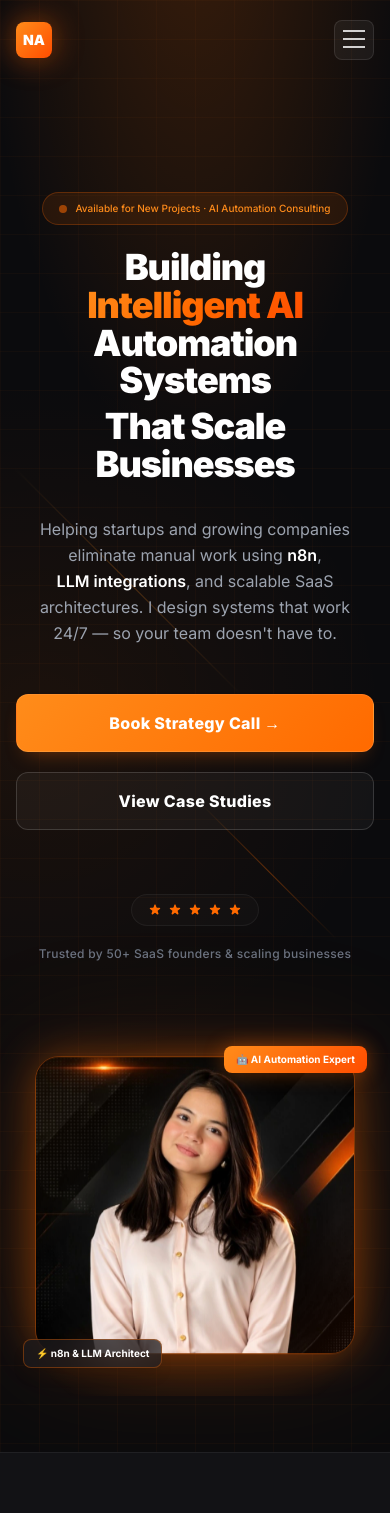
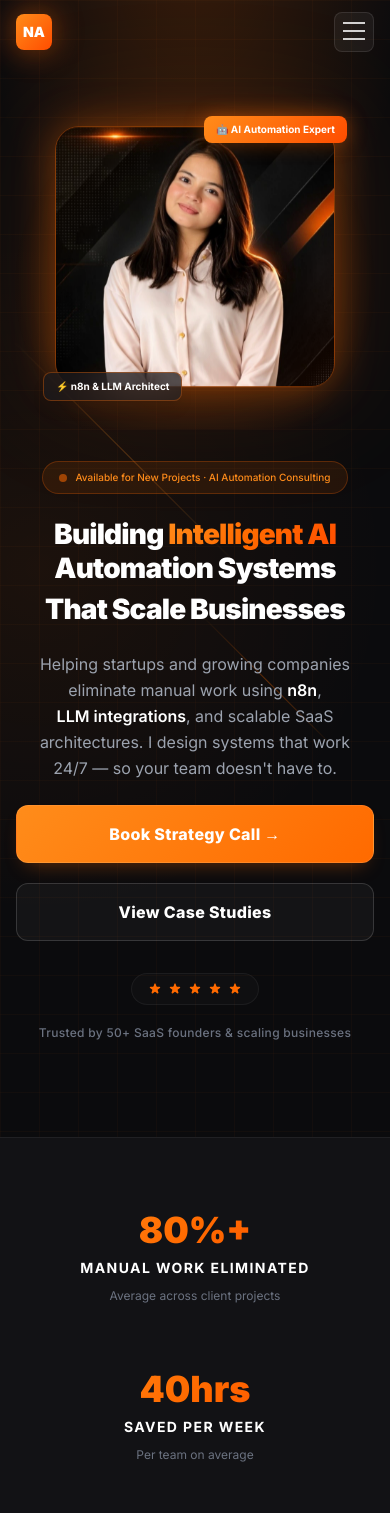
Before and after one commit to Noor-Ul-ain68/Noorulain.me, a Next.js app: page / in a window 390 px wide. Shown: the top 1513 px of the page. Built offline with nearby package versions, Linux system fonts and the light colour scheme.

Commit message:
Optimize mobile typography, spacing, and layout across all pages

```diff
--- a/src/app/about/page.tsx
+++ b/src/app/about/page.tsx
@@ -33,7 +33,7 @@ export default function AboutPage() {
                 <div className="container-custom relative z-10">
                     <div className="max-w-3xl flex flex-col items-center text-center lg:items-start lg:text-left">
                         <p className="section-label">About</p>
-                        <h1 className="mb-6">
+                        <h1 className="mb-6 text-[28px] xs:text-[32px] sm:text-5xl lg:text-7xl leading-[1.2] lg:leading-[1.1]">
                             The AI Automation Strategist{' '}
                             <span className="text-gradient-orange">Behind the Systems</span>
                         </h1>
@@ -116,7 +116,7 @@ export default function AboutPage() {
                     </div>
                     <div className="grid grid-cols-1 sm:grid-cols-2 lg:grid-cols-3 gap-6">
                         {expertise.map((item, i) => (
-                            <div key={i} className="card p-8 group overflow-hidden">
+                            <div key={i} className="card p-8 group">
                                 <div className="text-4xl mb-5 transition-transform group-hover:translate-x-2 duration-300">{item.icon}</div>
                                 <h3 className="mb-3">{item.title}</h3>
                                 <p className="text-sm sm:text-base leading-relaxed" style={{ color: '#9CA3AF' }}>{item.desc}</p>
--- a/src/app/blog/BlogNewsletter.tsx
+++ b/src/app/blog/BlogNewsletter.tsx
@@ -7,7 +7,7 @@ export default function BlogNewsletter() {
 
     return (
         <div
-            className="relative overflow-hidden rounded-2xl p-10 text-center"
+            className="relative rounded-2xl p-10 text-center"
             style={{ background: 'rgba(26,26,31,0.8)', border: '1px solid rgba(255,106,0,0.15)' }}
         >
             <div
--- a/src/app/blog/[slug]/page.tsx
+++ b/src/app/blog/[slug]/page.tsx
@@ -66,7 +66,7 @@ export default async function BlogPostPage({ params }: Props) {
                         </Link>
                     </div>
                     <span className="tag mb-5 inline-block">{post.category}</span>
-                    <h1 className="text-4xl lg:text-5xl font-black text-white mb-6 leading-tight">{post.title}</h1>
+                    <h1 className="text-[28px] xs:text-[32px] sm:text-5xl lg:text-7xl font-black text-white mb-6 leading-[1.2] lg:leading-[1.1]">{post.title}</h1>
                     <div className="flex flex-wrap items-center gap-5 text-sm" style={{ color: '#6B7280' }}>
                         <span className="flex items-center gap-2">
                             <div className="w-7 h-7 rounded-full flex items-center justify-center text-xs font-bold text-white" style={{ background: 'linear-gradient(135deg, #FF8C1A, #FF4D00)' }}>N</div>
@@ -101,7 +101,7 @@ export default async function BlogPostPage({ params }: Props) {
                             </div>
 
                             {/* Author CTA */}
-                            <div className="card p-8 mt-10 relative overflow-hidden">
+                            <div className="card p-8 mt-10 relative">
                                 <div className="absolute inset-0 pointer-events-none" style={{ background: 'radial-gradient(ellipse 80% 80% at 0% 100%, rgba(255,106,0,0.07) 0%, transparent 70%)' }} />
                                 <div className="relative z-10 flex flex-col sm:flex-row gap-6 items-start">
                                     <div className="w-14 h-14 rounded-xl shrink-0 flex items-center justify-center text-xl font-black text-white" style={{ background: 'linear-gradient(135deg, #FF8C1A, #FF4D00)' }}>NA</div>
--- a/src/app/blog/page.tsx
+++ b/src/app/blog/page.tsx
@@ -32,7 +32,7 @@ export default function BlogPage() {
                 <div className="absolute inset-0 gradient-radial-orange pointer-events-none" />
                 <div className="container-custom relative z-10 text-center max-w-3xl mx-auto">
                     <p className="section-label justify-center">Blog</p>
-                    <h1 className="text-5xl lg:text-6xl font-black text-white mb-6 leading-tight">
+                    <h1 className="text-[28px] xs:text-[32px] sm:text-5xl lg:text-7xl font-black text-white mb-6 leading-[1.2] lg:leading-[1.1]">
                         AI Automation{' '}
                         <span className="text-gradient-orange">Insights &amp; Strategies</span>
                     </h1>
--- a/src/app/case-studies/page.tsx
+++ b/src/app/case-studies/page.tsx
@@ -19,7 +19,7 @@ export default function CaseStudiesPage() {
                 <div className="container-custom relative z-10 text-center">
                     <div className="max-w-3xl mx-auto">
                         <p className="section-label justify-center">Case Studies</p>
-                        <h1 className="mb-6">
+                        <h1 className="mb-6 text-[28px] xs:text-[32px] sm:text-5xl lg:text-7xl leading-[1.2] lg:leading-[1.1]">
                             Real Businesses.{' '}
                             <span className="text-gradient-orange">Real Results.</span>
                         </h1>
--- a/src/app/contact/ContactClient.tsx
+++ b/src/app/contact/ContactClient.tsx
@@ -34,7 +34,7 @@ export default function ContactClient() {
                 <div className="container-custom relative z-10 text-center">
                     <div className="max-w-3xl mx-auto">
                         <p className="section-label justify-center">Contact</p>
-                        <h1 className="mb-6">
+                        <h1 className="mb-6 text-[28px] xs:text-[32px] sm:text-5xl lg:text-7xl leading-[1.2] lg:leading-[1.1]">
                             Let&apos;s Build Something{' '}
                             <span className="text-gradient-orange">Intelligent</span>
                         </h1>
@@ -192,7 +192,7 @@ export default function ContactClient() {
                         {/* Sidebar */}
                         <div className="lg:col-span-2 space-y-6">
                             {/* Book Call */}
-                            <div className="card p-7 relative overflow-hidden">
+                            <div className="card p-7 relative">
                                 <div
                                     className="absolute inset-0 pointer-events-none"
                                     style={{
--- a/src/app/globals.css
+++ b/src/app/globals.css
@@ -36,34 +36,56 @@
     overflow-x: hidden;
     width: 100%;
     position: relative;
+    /* PREVENT WORD BREAK ISSUES */
+    overflow-wrap: break-word;
+    word-wrap: break-word;
+    word-break: normal;
+    line-break: relaxed;
   }
 
   /* TYPOGRAPHY SCALING */
   h1 {
-    font-size: clamp(2.25rem, 7vw, 4.5rem);
-    line-height: 1.05;
+    /* Mobile: ~32px (2rem), Desktop: ~72px (4.5rem) */
+    font-size: clamp(2rem, 8vw, 4.5rem);
+    line-height: 1.2;
     font-weight: 950;
     letter-spacing: -0.03em;
   }
 
   h2 {
-    font-size: clamp(1.85rem, 5vw, 3.5rem);
-    line-height: 1.1;
+    /* Mobile: ~28px (1.75rem), Desktop: ~56px (3.5rem) */
+    font-size: clamp(1.75rem, 6vw, 3.5rem);
+    line-height: 1.25;
     font-weight: 900;
     letter-spacing: -0.02em;
   }
 
   h3 {
-    font-size: clamp(1.4rem, 3.5vw, 2rem);
-    line-height: 1.2;
+    /* Mobile: ~24px (1.5rem), Desktop: ~32px (2rem) */
+    font-size: clamp(1.5rem, 4vw, 2rem);
+    line-height: 1.3;
     font-weight: 800;
     letter-spacing: -0.01em;
   }
 
   p {
     font-size: 1rem;
-    line-height: 1.7;
+    /* 16px */
+    line-height: 1.75;
     color: var(--text-muted);
+  }
+
+  /* PREVENT TEXT CLIPPING */
+  h1,
+  h2,
+  h3,
+  h4,
+  h5,
+  h6,
+  p,
+  span {
+    overflow: visible;
+    height: auto;
   }
 
   ::selection {
@@ -238,13 +260,13 @@
 
   /* SECTION PADDING - Responsive Standard */
   .section-pad {
-    padding-top: 64px;
-    padding-bottom: 64px;
+    padding-top: 80px;
+    padding-bottom: 80px;
   }
 
   .section-pad-sm {
-    padding-top: 40px;
-    padding-bottom: 40px;
+    padding-top: 56px;
+    padding-bottom: 56px;
   }
 
   @media (min-width: 768px) {
--- a/src/app/page.tsx
+++ b/src/app/page.tsx
@@ -29,7 +29,7 @@ export default function HomePage() {
       {/* ═══════════════════════════════════════
           HERO SECTION — Two Column Layout
       ═══════════════════════════════════════ */}
-      <section className="relative min-h-screen flex items-center pt-40 pb-24 lg:pt-56 lg:pb-32 overflow-hidden tech-grid text-balance">
+      <section className="relative min-h-screen flex items-center pt-32 pb-24 lg:pt-56 lg:pb-32 overflow-hidden tech-grid text-balance">
 
         {/* Background ambient glows */}
         <div className="absolute inset-0 gradient-radial-orange pointer-events-none" />
@@ -49,71 +49,11 @@ export default function HomePage() {
         </div>
 
         <div className="container-custom relative z-10 w-full">
-          <div className="grid grid-cols-1 lg:grid-cols-2 gap-12 lg:gap-16 items-center">
+          <div className="grid grid-cols-1 lg:grid-cols-2 gap-8 lg:gap-16 items-center">
 
-            {/* ── LEFT: Headline + CTAs ── */}
-            <div className="flex flex-col items-center lg:items-start text-center lg:text-left pt-8 lg:pt-0">
-              {/* Status badge */}
-              <div
-                className="inline-flex items-center gap-2 mb-6 px-4 py-2 rounded-full text-[10px] xs:text-xs sm:text-sm font-medium animate-fade-in-up"
-                style={{ background: 'rgba(255,106,0,0.1)', border: '1px solid rgba(255,106,0,0.25)', color: '#FF8C1A' }}
-              >
-                <span className="w-2 h-2 rounded-full animate-pulse" style={{ background: '#FF6A00' }} />
-                Available for New Projects · AI Automation Consulting
-              </div>
-
-              {/* H1 */}
-              <h1 className="mb-8 animate-fade-in-up delay-100 max-w-2xl">
-                Building{' '}
-                <span className="text-gradient-orange whitespace-nowrap">Intelligent AI</span>
-                <br className="hidden sm:block" />
-                <span className="block sm:inline"> Automation Systems</span>
-                <br className="hidden lg:block" />
-                <span className="block text-white mt-2 lg:mt-0">That Scale Businesses</span>
-              </h1>
-
-              <p
-                className="text-base sm:text-lg lg:text-xl leading-relaxed mb-12 max-w-xl animate-fade-in-up delay-200"
-                style={{ color: '#9CA3AF' }}
-              >
-                Helping startups and growing companies eliminate manual work using{' '}
-                <span className="text-white font-semibold">n8n</span>,{' '}
-                <span className="text-white font-semibold">LLM integrations</span>, and scalable SaaS
-                architectures. I design systems that work 24/7 — so your team doesn&apos;t have to.
-              </p>
-
-              <div className="flex flex-col sm:flex-row items-center gap-5 w-full sm:w-auto animate-fade-in-up delay-300">
-                <a
-                  href={SITE_CONFIG.calendly}
-                  target="_blank"
-                  rel="noopener noreferrer"
-                  className="btn-orange"
-                >
-                  <span>Book Strategy Call →</span>
-                </a>
-                <Link href="/case-studies" className="btn-ghost">
-                  View Case Studies
-                </Link>
-              </div>
-
-              {/* Social proof */}
-              <div className="mt-16 lg:mt-20 flex flex-col sm:flex-row items-center gap-5 animate-fade-in-up delay-400">
-                <div className="flex items-center gap-1.5 px-4 py-2 rounded-full border border-white/5 bg-white/2">
-                  {[...Array(5)].map((_, i) => (
-                    <svg key={i} className="w-3.5 h-3.5" style={{ color: '#FF6A00' }} fill="currentColor" viewBox="0 0 20 20">
-                      <path d="M9.049 2.927c.3-.921 1.603-.921 1.902 0l1.07 3.292a1 1 0 00.95.69h3.462c.969 0 1.371 1.24.588 1.81l-2.8 2.034a1 1 0 00-.364 1.118l1.07 3.292c.3.921-.755 1.688-1.54 1.118l-2.8-2.034a1 1 0 00-1.175 0l-2.8 2.034c-.784.57-1.838-.197-1.539-1.118l1.07-3.292a1 1 0 00-.364-1.118L2.98 8.72c-.783-.57-.38-1.81.588-1.81h3.461a1 1 0 00.951-.69l1.07-3.292z" />
-                    </svg>
-                  ))}
-                </div>
-                <span className="text-xs sm:text-sm font-medium tracking-wide" style={{ color: '#6B7280' }}>
-                  Trusted by 50+ SaaS founders & scaling businesses
-                </span>
-              </div>
-            </div>
-
-            {/* ── RIGHT: Portrait Image ── */}
-            <div className="flex items-center justify-center lg:justify-end mt-12 lg:mt-0 order-last lg:order-none">
-              <div className="relative w-full max-w-[320px] xs:max-w-[360px] sm:max-w-[420px]" style={{ isolation: 'isolate' }}>
+            {/* ── RIGHT: Portrait Image (Order first on mobile) ── */}
+            <div className="flex items-center justify-center lg:justify-end order-first lg:order-last mb-10 lg:mb-0">
+              <div className="relative w-full max-w-[280px] xs:max-w-[320px] sm:max-w-[420px]" style={{ isolation: 'isolate' }}>
 
                 {/* Deep radial glow behind photo */}
                 <div
@@ -183,6 +123,66 @@ export default function HomePage() {
                   ⚡ n8n &amp; LLM Architect
                 </div>
 
+              </div>
+            </div>
+
+            {/* ── LEFT: Headline + CTAs ── */}
+            <div className="flex flex-col items-center lg:items-start text-center lg:text-left">
+              {/* Status badge */}
+              <div
+                className="inline-flex items-center gap-2 mb-6 px-4 py-2 rounded-full text-[10px] xs:text-xs sm:text-sm font-medium animate-fade-in-up"
+                style={{ background: 'rgba(255,106,0,0.1)', border: '1px solid rgba(255,106,0,0.25)', color: '#FF8C1A' }}
+              >
+                <span className="w-2 h-2 rounded-full animate-pulse" style={{ background: '#FF6A00' }} />
+                Available for New Projects · AI Automation Consulting
+              </div>
+
+              {/* H1 */}
+              <h1 className="mb-6 lg:mb-8 animate-fade-in-up delay-100 max-w-2xl text-[28px] xs:text-[32px] sm:text-5xl lg:text-7xl leading-[1.2] lg:leading-[1.1]">
+                Building{' '}
+                <span className="text-gradient-orange sm:whitespace-nowrap">Intelligent AI</span>
+                <br className="hidden sm:block" />
+                <span className="block sm:inline"> Automation Systems</span>
+                <br className="hidden lg:block" />
+                <span className="block text-white mt-2 lg:mt-0">That Scale Businesses</span>
+              </h1>
+
+              <p
+                className="text-base sm:text-lg lg:text-xl leading-relaxed mb-6 lg:mb-12 max-w-xl animate-fade-in-up delay-200"
+                style={{ color: '#9CA3AF' }}
+              >
+                Helping startups and growing companies eliminate manual work using{' '}
+                <span className="text-white font-semibold">n8n</span>,{' '}
+                <span className="text-white font-semibold">LLM integrations</span>, and scalable SaaS
+                architectures. I design systems that work 24/7 — so your team doesn&apos;t have to.
+              </p>
+
+              <div className="flex flex-col sm:flex-row items-center gap-5 w-full sm:w-auto animate-fade-in-up delay-300">
+                <a
+                  href={SITE_CONFIG.calendly}
+                  target="_blank"
+                  rel="noopener noreferrer"
+                  className="btn-orange w-full sm:w-auto text-center justify-center"
+                >
+                  <span>Book Strategy Call →</span>
+                </a>
+                <Link href="/case-studies" className="btn-ghost w-full sm:w-auto text-center justify-center">
+                  View Case Studies
+                </Link>
+              </div>
+
+              {/* Social proof */}
+              <div className="mt-8 lg:mt-20 flex flex-col sm:flex-row items-center gap-5 animate-fade-in-up delay-400">
+                <div className="flex items-center gap-1.5 px-4 py-2 rounded-full border border-white/5 bg-white/2">
+                  {[...Array(5)].map((_, i) => (
+                    <svg key={i} className="w-3.5 h-3.5" style={{ color: '#FF6A00' }} fill="currentColor" viewBox="0 0 20 20">
+                      <path d="M9.049 2.927c.3-.921 1.603-.921 1.902 0l1.07 3.292a1 1 0 00.95.69h3.462c.969 0 1.371 1.24.588 1.81l-2.8 2.034a1 1 0 00-.364 1.118l1.07 3.292c.3.921-.755 1.688-1.54 1.118l-2.8-2.034a1 1 0 00-1.175 0l-2.8 2.034c-.784.57-1.838-.197-1.539-1.118l1.07-3.292a1 1 0 00-.364-1.118L2.98 8.72c-.783-.57-.38-1.81.588-1.81h3.461a1 1 0 00.951-.69l1.07-3.292z" />
+                    </svg>
+                  ))}
+                </div>
+                <span className="text-xs sm:text-sm font-medium tracking-wide" style={{ color: '#6B7280' }}>
+                  Trusted by 50+ SaaS founders & scaling businesses
+                </span>
               </div>
             </div>
 
--- a/src/app/services/page.tsx
+++ b/src/app/services/page.tsx
@@ -26,7 +26,7 @@ export default function ServicesPage() {
                 <div className="container-custom relative z-10 text-center">
                     <div className="max-w-3xl mx-auto">
                         <span className="section-label justify-center">Services</span>
-                        <h1 className="mb-6">
+                        <h1 className="mb-6 text-[28px] xs:text-[32px] sm:text-5xl lg:text-7xl leading-[1.2] lg:leading-[1.1]">
                             High-Ticket AI Automation{' '}
                             <span className="text-gradient-orange">Consulting Services</span>
                         </h1>
@@ -105,7 +105,7 @@ export default function ServicesPage() {
                     </div>
                     <div className="grid grid-cols-1 sm:grid-cols-2 lg:grid-cols-4 gap-6">
                         {process.map((step, i) => (
-                            <div key={i} className="card p-8 group overflow-hidden">
+                            <div key={i} className="card p-8 group">
                                 <p className="text-6xl font-black mb-4 transition-transform group-hover:scale-110 duration-500" style={{ color: 'rgba(255,106,0,0.15)', lineHeight: 1 }}>{step.step}</p>
                                 <h3 className="mb-3">{step.title}</h3>
                                 <p className="text-sm sm:text-base leading-relaxed" style={{ color: '#9CA3AF' }}>{step.desc}</p>
--- a/src/components/layout/Navbar.tsx
+++ b/src/components/layout/Navbar.tsx
@@ -18,7 +18,7 @@ export default function Navbar() {
 
     return (
         <header
-            className={`fixed top-0 left-0 right-0 z-50 transition-all duration-500 ${isScrolled ? 'glass border-b border-white/5 py-3' : 'bg-transparent py-5'
+            className={`fixed top-0 left-0 right-0 z-50 transition-all duration-500 ${isScrolled ? 'glass border-b border-white/5 py-2 lg:py-3' : 'bg-transparent py-3 lg:py-5'
                 }`}
         >
             <nav className="container-custom flex items-center justify-between">
@@ -74,16 +74,16 @@ export default function Navbar() {
 
             {/* Mobile Menu */}
             <div
-                className={`md:hidden fixed inset-0 z-40 bg-black/95 backdrop-blur-xl transition-all duration-500 ease-in-out ${isMobileOpen ? 'opacity-100 translate-y-0' : 'opacity-0 -translate-y-full pointer-events-none'
+                className={`md:hidden fixed inset-0 z-40 bg-black/98 backdrop-blur-2xl transition-all duration-500 ease-in-out ${isMobileOpen ? 'opacity-100 translate-y-0' : 'opacity-0 -translate-y-full pointer-events-none'
                     }`}
             >
-                <div className="flex flex-col items-center justify-center min-h-screen px-6 py-20 gap-8">
+                <div className="flex flex-col items-center justify-center min-h-[80vh] px-8 pt-24 pb-12 gap-6">
                     {NAV_ITEMS.map((item, idx) => (
                         <Link
                             key={item.href}
                             href={item.href}
                             onClick={() => setIsMobileOpen(false)}
-                            className={`text-4xl font-black transition-all duration-300 tracking-tighter ${pathname === item.href
+                            className={`text-3xl font-black transition-all duration-300 tracking-tight ${pathname === item.href
                                 ? 'text-gradient-orange opacity-100'
                                 : 'text-white/60 hover:text-white'
                                 }`}
```
Also changed, not shown: src/components/layout/Footer.tsx (+9 -9 lines).
